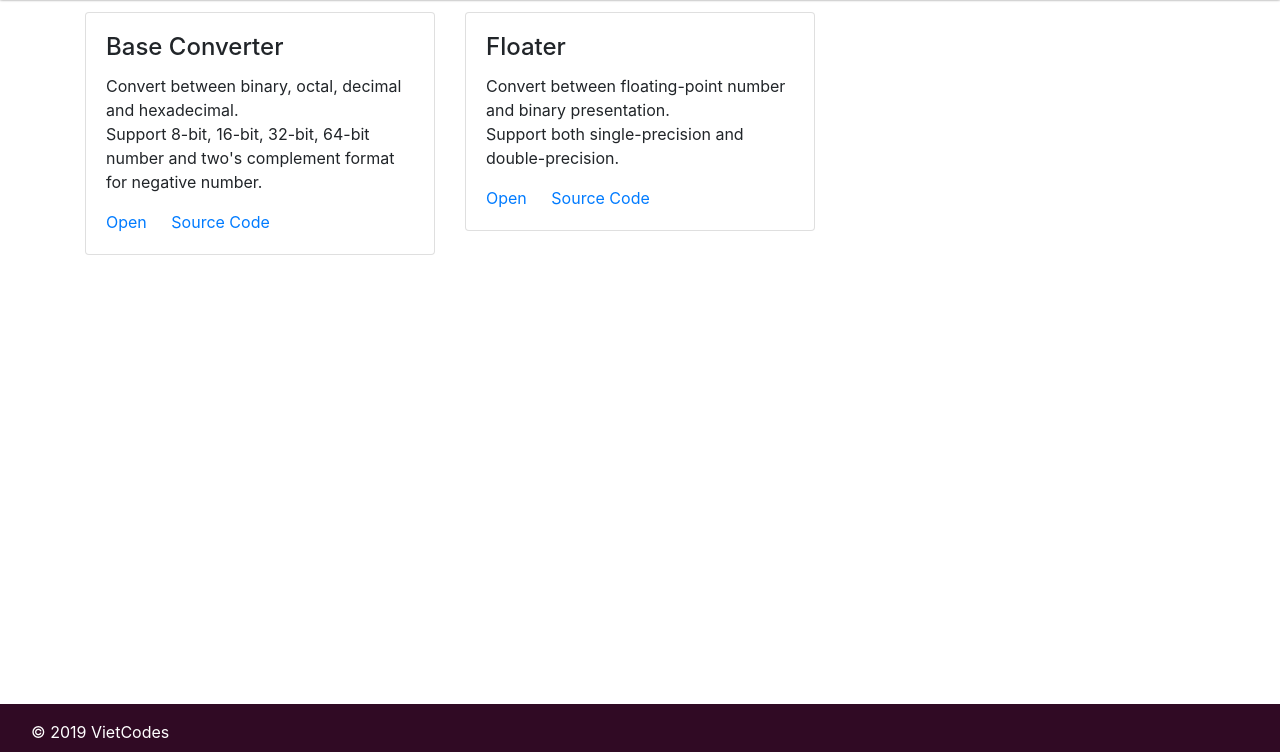
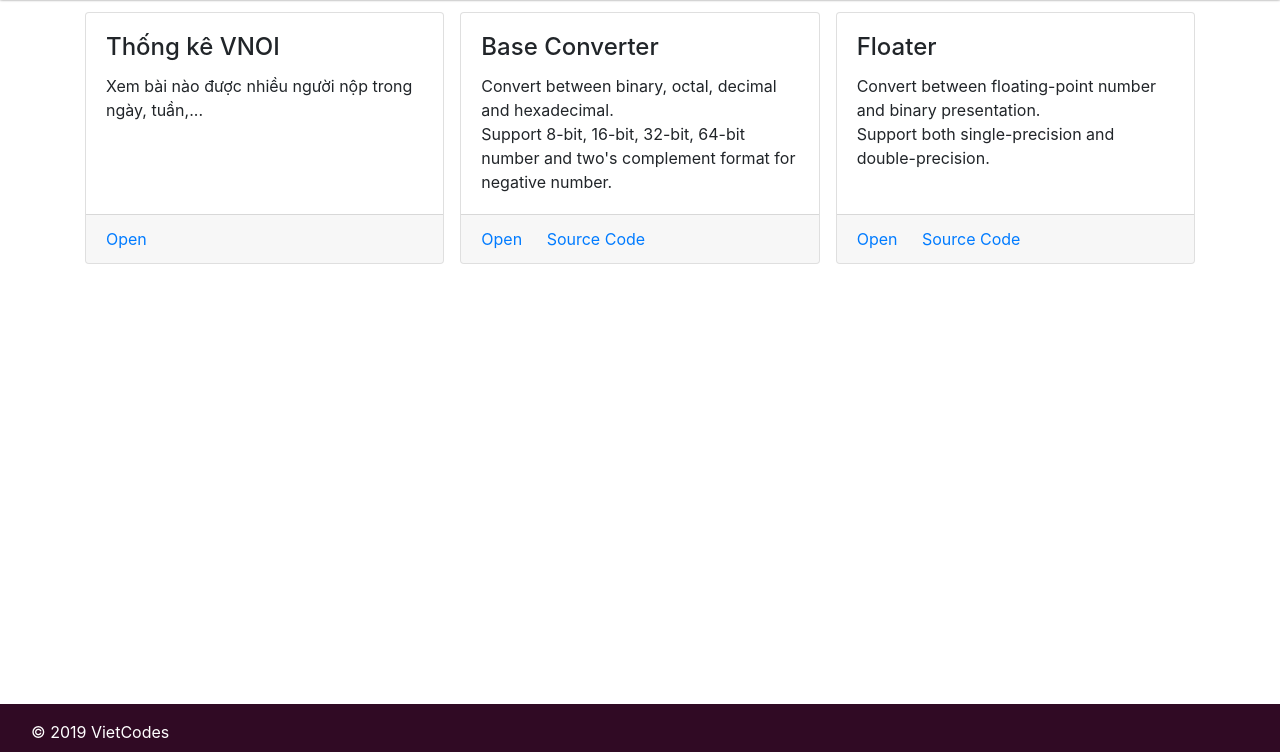
Before and after one commit to ChuyenTinK36CHV/vietcodes.github.io, a plain HTML site: page tools/index.html in a window 1280 px wide. Shown: the part 48-800 px from the top of the page. Drawn offline with nearby package versions, Linux system fonts and the light colour scheme.

Commit message:
Mon 04 Nov 2019 03:52:15 PM +07

```diff
--- a/feed.xml
+++ b/feed.xml
@@ -1,2 +1,2 @@
-<?xml version="1.0" encoding="utf-8"?><feed xmlns="http://www.w3.org/2005/Atom" ><generator uri="https://jekyllrb.com/" version="3.5.2">Jekyll</generator><link href="/feed.xml" rel="self" type="application/atom+xml" /><link href="/" rel="alternate" type="text/html" /><updated>2019-11-02T17:06:51+07:00</updated><id>/</id><title type="html">VietCodes</title><subtitle>VietCodes - A place for competitive programming;
+<?xml version="1.0" encoding="utf-8"?><feed xmlns="http://www.w3.org/2005/Atom" ><generator uri="https://jekyllrb.com/" version="3.5.2">Jekyll</generator><link href="/feed.xml" rel="self" type="application/atom+xml" /><link href="/" rel="alternate" type="text/html" /><updated>2019-11-04T15:52:11+07:00</updated><id>/</id><title type="html">VietCodes</title><subtitle>VietCodes - A place for competitive programming;
 </subtitle></feed>
--- a/tools/index.html
+++ b/tools/index.html
@@ -32,9 +32,26 @@ gtag('config', 'UA-112397632-1');
 
     <script>document.body.style.backgroundColor = "white";</script>
 
-<div class="container" style="margin-top: 1em;">
-  <div class="row">
-    <div class="col-md-4">
+<style>
+.grid-container {
+  display: grid;
+  grid-gap: 1em;
+  grid-template-columns: auto auto auto;
+}
+</style>
+
+<div class="container grid-container" style="margin-top: 1em;">
+  <div class="card">
+    <div class="card-body">
+      <h4 class="card-title">Thống kê VNOI</h4>
+      <p class="card-text">
+      Xem bài nào được nhiều người nộp trong ngày, tuần,...
+      </p>
+    </div>
+    <div class="card-footer">
+      <a href="/status" class="card-link">Open</a>
+    </div>
+  </div>
   <div class="card">
     <div class="card-body">
       <h4 class="card-title">Base Converter</h4>
@@ -44,12 +61,12 @@ Convert between binary, octal, decimal and hexadecimal.
       Support 8-bit, 16-bit, 32-bit, 64-bit number and
       two's complement format for negative number.
       </p>
+    </div>
+    <div class="card-footer">
       <a href="numbase" class="card-link">Open</a>
       <a href="https://github.com/juchiast/numbase-rs" class="card-link">Source Code</a>
     </div>
   </div>
-    </div>
-    <div class="col-md-4">
   <div class="card">
     <div class="card-body">
       <h4 class="card-title">Floater</h4>
@@ -58,14 +75,10 @@ Convert between floating-point number and binary presentation.
       <br/>
       Support both single-precision and double-precision.
       </p>
+    </div>
+    <div class="card-footer">
       <a href="floater" class="card-link">Open</a>
       <a href="https://github.com/juchiast/floater-rs" class="card-link">Source Code</a>
-  </div>
-</div>
-    </div>
-    <div class="col-md-4">
-    </div>
-    <div class="col-md-4">
     </div>
   </div>
 </div>
```
Lines whose indentation alone changed are shown as unchanged.
